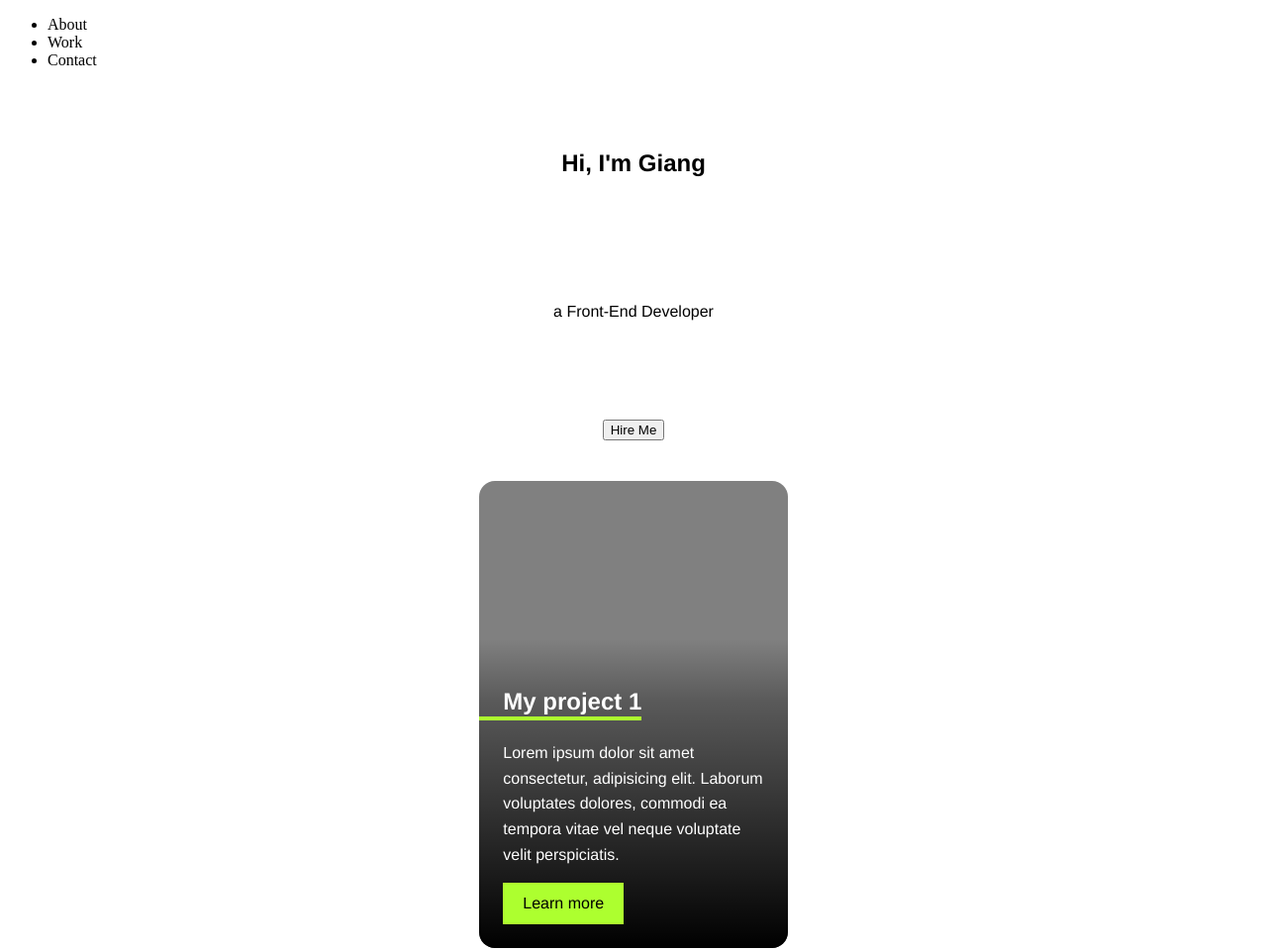
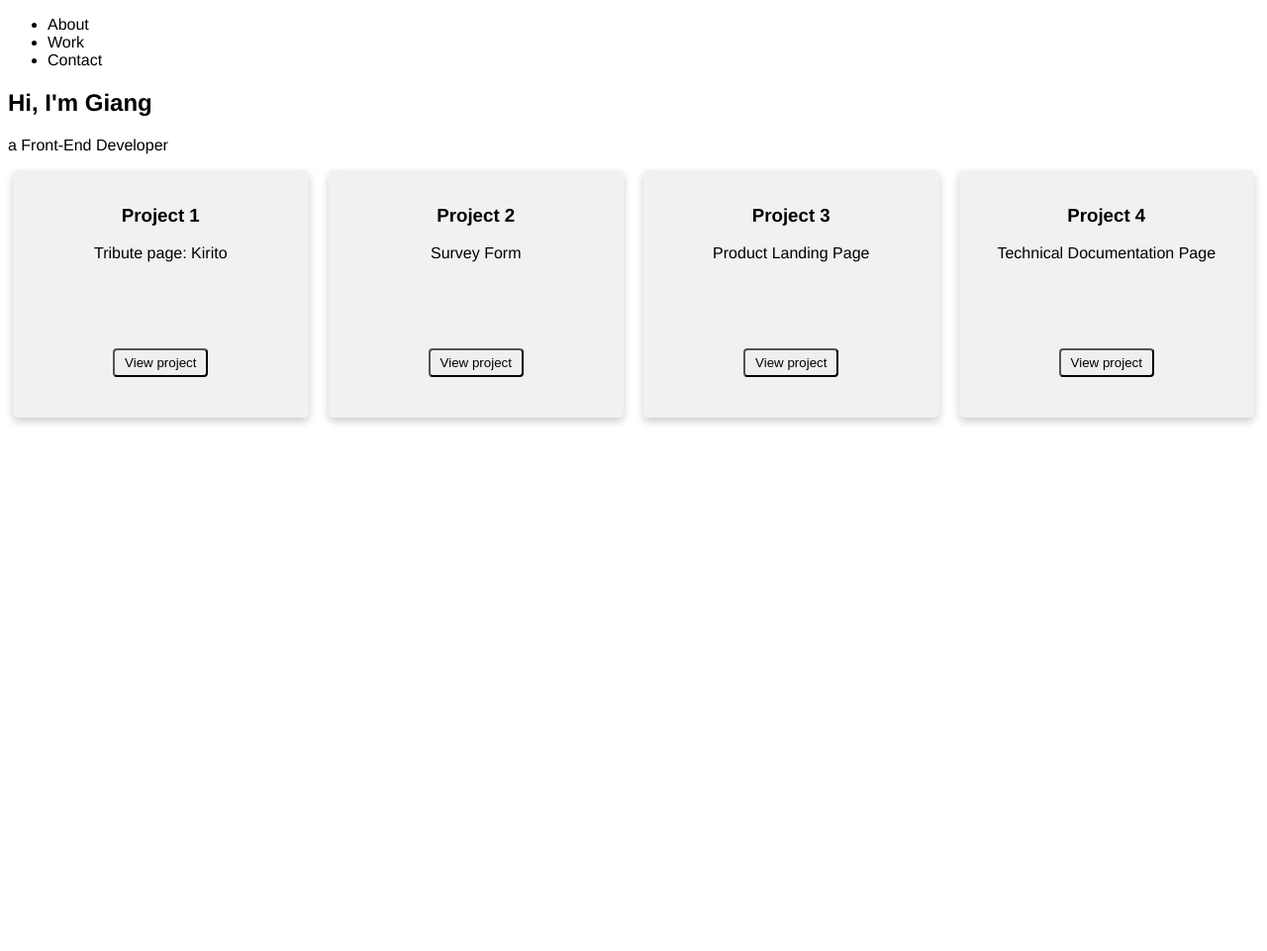
Before and after one commit to OrionTG/Personal-Portfolio, a plain HTML site: page index.html in a window 1280 px wide. Shown: the whole page at 99% size. After the commit the page ends 800 px from the top, so only its background shows below. Drawn offline with Linux system fonts and the light colour scheme.

Commit message:
modify code

```diff
--- a/index.html
+++ b/index.html
@@ -22,18 +22,43 @@
     <section id="welcome-section">
         <h1>Hi, I'm Giang</h1>
         <p>a Front-End Developer</p>
-        <button>Hire Me</button>
     </section>
 
     <section id="projects" class="projects-section">
-        <div class="card">
-            <div class="card-content">
-                <h2 class="card-title">My project 1</h2>
-                <p>Lorem ipsum dolor sit amet consectetur, adipisicing elit. Laborum voluptates dolores, commodi ea
-                    tempora vitae vel neque voluptate velit perspiciatis.</p>
-                <a href="#" class="button">Learn more</a>
+        <div class="row">
+            <div class="column">
+              <div class="card">
+                <h3>Project 1</h3>
+                <p>Tribute page: Kirito</p>
+                <a href="https://codepen.io/YuShyn/pen/mdwdXRq" target="_blank"><button>View project</button></a>
+              </div>
             </div>
-        </div>
+
+            <div class="column">
+              <div class="card">
+                <h3>Project 2</h3>
+                <p>Survey Form</p>
+                <a href="https://codepen.io/YuShyn/pen/zYzxqPG" target="_blank"><button>View project</button></a>
+              </div>
+            </div>
+
+            <div class="column">
+              <div class="card">
+                <h3>Project 3</h3>
+                <p>Product Landing Page</p>
+                <a href="https://codepen.io/YuShyn/pen/BaZygwE" target="_blank"><button>View project</button></a>
+              </div>
+            </div>
+
+            <div class="column">
+              <div class="card">
+                <h3>Project 4</h3>
+                <p>Technical Documentation Page</p>
+                <a href="https://codepen.io/YuShyn/pen/qBjPwOq" target="_blank"><button>View project</button></a>
+              </div>
+
+            </div>
+          </div>
     </section>
 
 
--- a/styles.css
+++ b/styles.css
@@ -4,58 +4,53 @@
     box-sizing: border-box;
 }
 
-section {
-    display: grid;
-    min-height: 50vh;
-    place-items: center;
-    line-height: 1.6;
-    background-color: white;
-    font-family: Helvetica, Arial, sans-serif;
+  body {
+    font-family:  Helvetica, Arial, sans-serif;
   }
 
-.card {
-    color: white;
-    background-color: gray;
-    background-size: cover;
-    padding: 10rem 0 0;
-    max-width: 35ch;
-    border-radius: 1rem;
-    overflow: hidden;
+  /* Float four columns side by side */
+  .column {
+    float: left;
+    width: 25%;
+    padding: 0 10px;
   }
 
-.card-content {
-    --padding: 1.5rem;
-    padding: var(--padding);
-    background: linear-gradient(hsl(0 0% 0% / 0),
-            hsl(20 0% 0% / 0.3) 20%,
-            hsl(0 0% 0% / 1));
+  /* Remove extra left and right margins, due to padding */
+  .row {margin: 0 -5px;}
+
+  /* Clear floats after the columns */
+  .row:after {
+    content: "";
+    display: table;
+    clear: both;
   }
 
-.card-title {
-    position: relative;
-    width: max-content;
+  /* Responsive columns */
+  @media screen and (max-width: 1000px) {
+    .column {
+      width: 50%;
+      display: block;
+      justify-content: center;
+      margin-bottom: 20px;
+    }
   }
 
-.card-title::after {
-    content: " ";
-    position: absolute;
-    height: 4px;
-    width: calc(100% + var(--padding));
-    background: greenyellow;
-    left: calc(var(--padding) * -1);
-    bottom: 0;
+  /* Style the counter cards */
+  .card {
+    box-shadow: 0 4px 8px 0 rgba(0, 0, 0, 0.2);
+    padding: 16px;
+    text-align: center;
+    background-color: #f1f1f1;
+    border-radius: 5px;
+    min-height: 250px;
   }
 
-.button {
-    cursor: pointer;
-    display: inline-block;
+  button{
+    border-radius: 0.25rem;
+    padding:5px 10px;
     text-decoration: none;
-    color: black;
-    background-color: greenyellow;
-    padding: 0.5em 1.25em;
   }
 
-.button:hover,
-.button:focus {
-    background-color: white;
+  div > p {
+    height: 10ch;
   }
```
Lines whose indentation alone changed are shown as unchanged.
